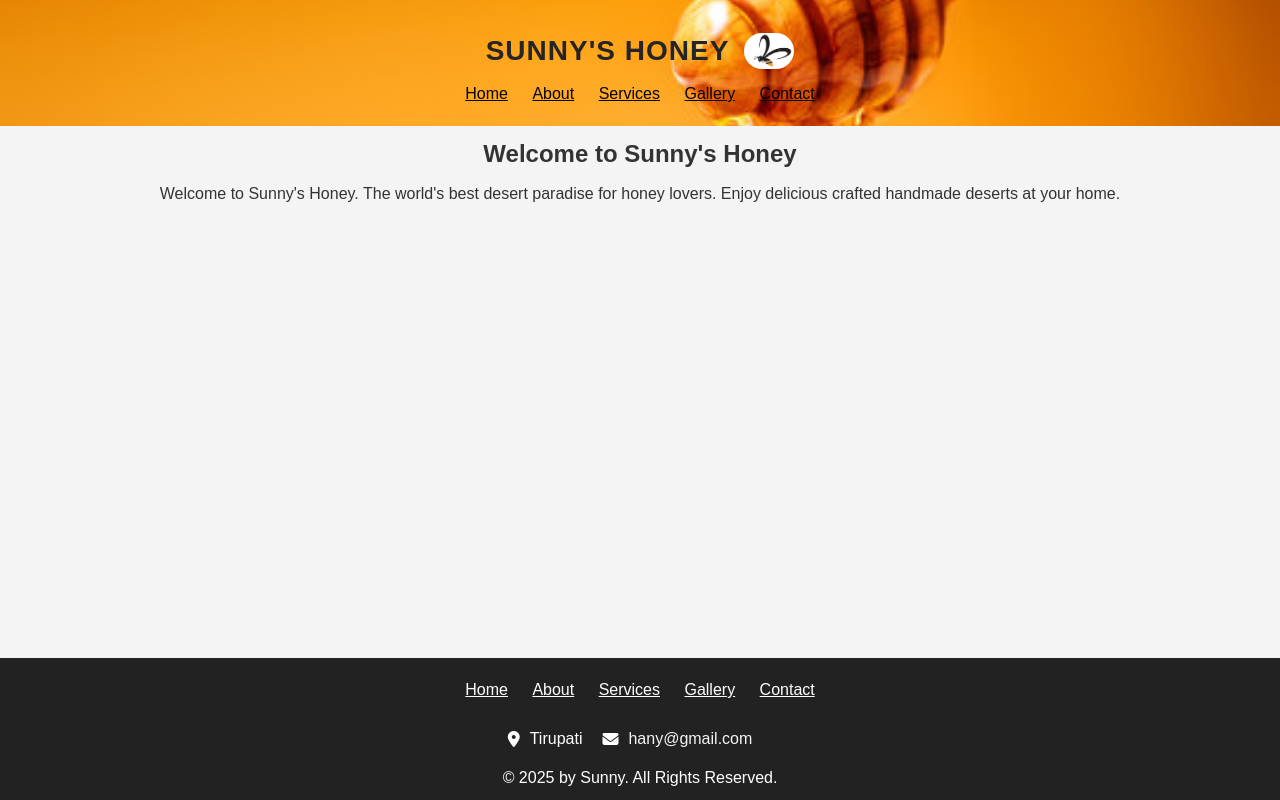
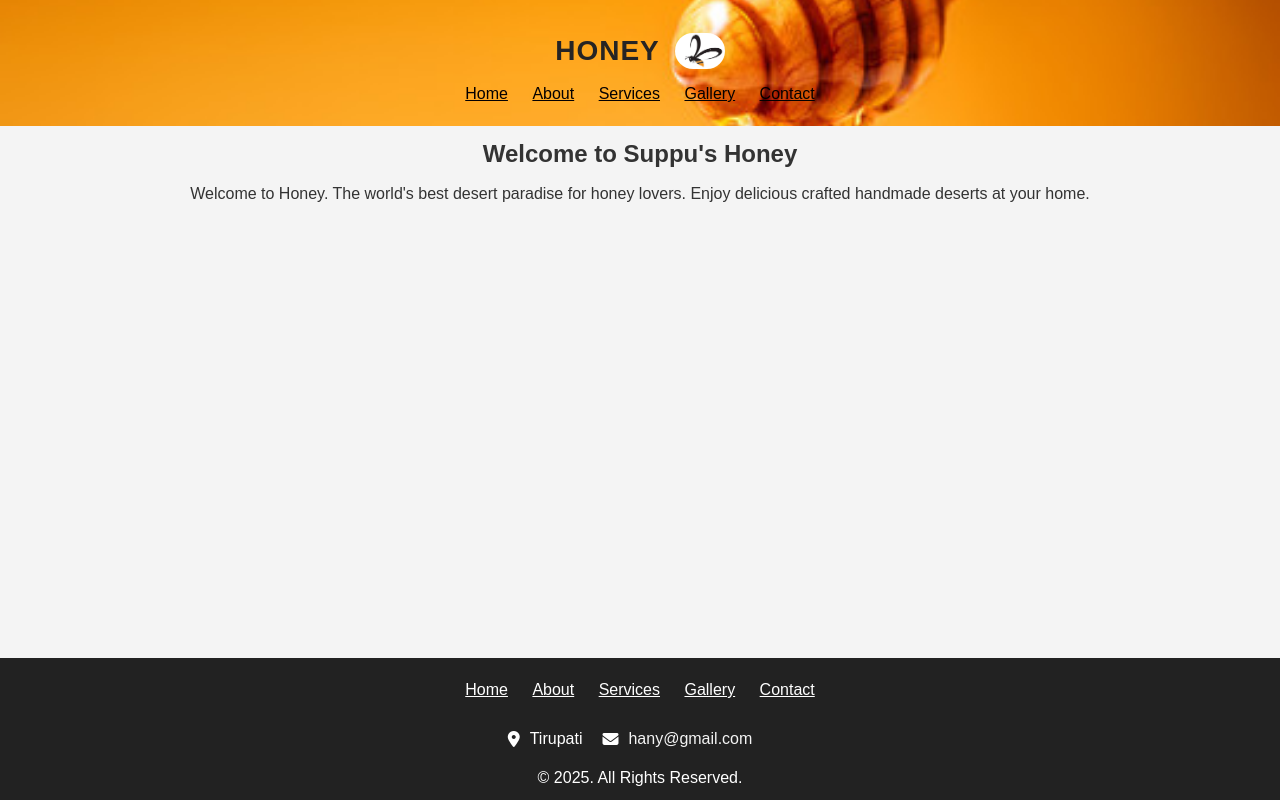
Before and after one commit to Suppu1007/learn-web-dev, a plain HTML site: page html-css/index.html in a window 1280 px wide. Drawn offline with Linux system fonts and the light colour scheme.

Commit message:
Update title and headings from 'Sunny's Honey' to 'Honey'

```diff
--- a/html-css/index.html
+++ b/html-css/index.html
@@ -3,14 +3,14 @@
 <head>
     <meta charset="UTF-8">
     <meta name="viewport" content="width=device-width, initial-scale=1.0">
-    <title>Sunny's Honey</title>
+    <title>Honey</title>
     <script src="https://kit.fontawesome.com/b7a67c496f.js" crossorigin="anonymous"></script>
     <link rel="stylesheet" href="style.css">
 </head>
 <body>
     <header>
         <div class="header">
-            <h1>Sunny's Honey</h1>
+            <h1>Honey</h1>
             <img src="asset/hany0.jpg" alt="bee">
         </div>
 
@@ -23,8 +23,8 @@
         </nav>
     </header>
     <main>
-        <h2 class="title">Welcome to Sunny's Honey</h2>
-        <p class="title">Welcome to Sunny's Honey. The world's best desert paradise for honey lovers. Enjoy delicious crafted handmade deserts at your home.</p>
+        <h2 class="title">Welcome to Suppu's Honey</h2>
+        <p class="title">Welcome to Honey. The world's best desert paradise for honey lovers. Enjoy delicious crafted handmade deserts at your home.</p>
     </main>
     <footer style="position: absolute;">
     <div class="footer-left">
@@ -47,7 +47,7 @@
         </div>
     </div>
     <p>
-        &copy; 2025 by Sunny. All Rights Reserved.
+        &copy; 2025. All Rights Reserved.
     </p>
     </footer>
 </body>
```
